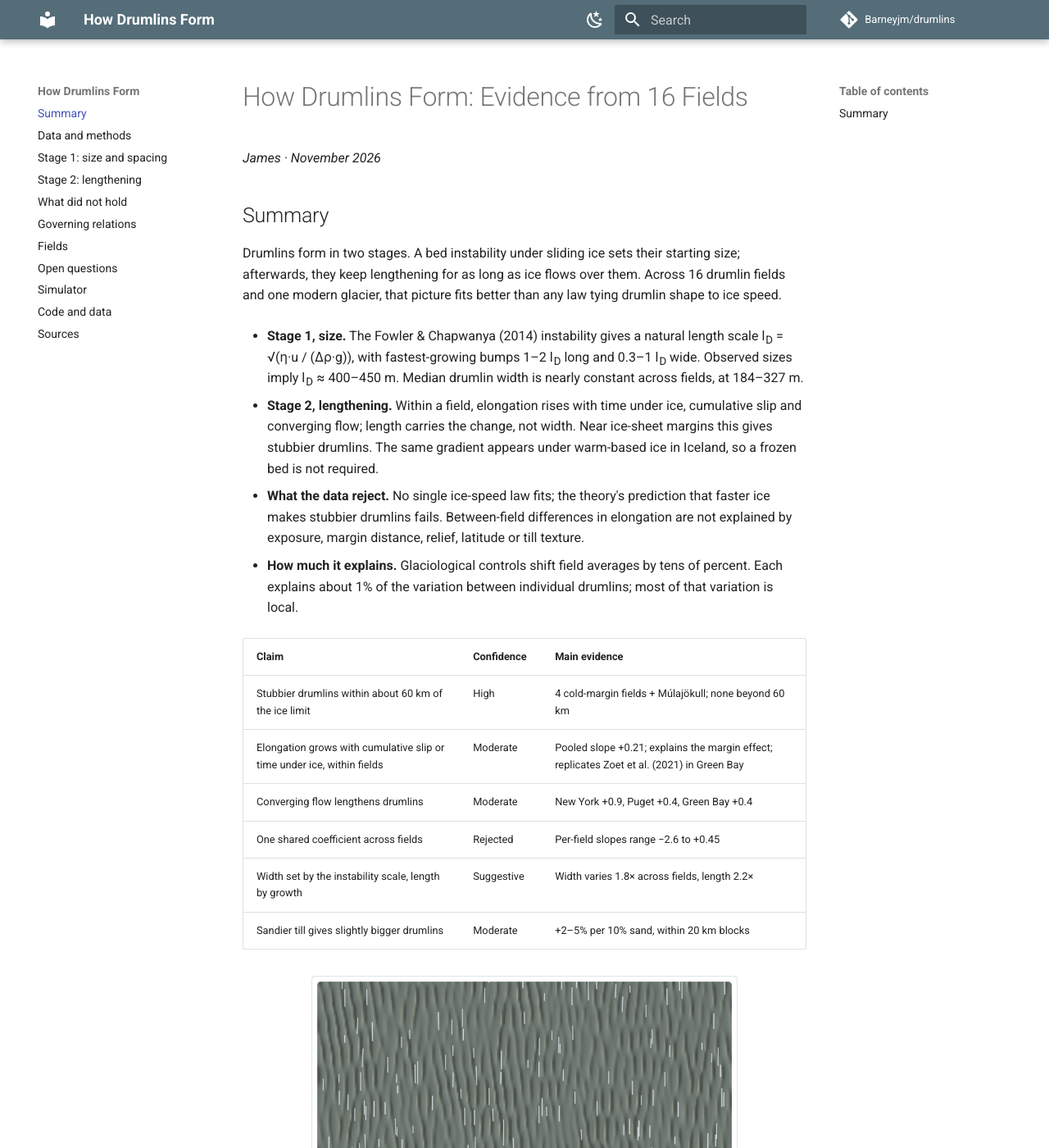
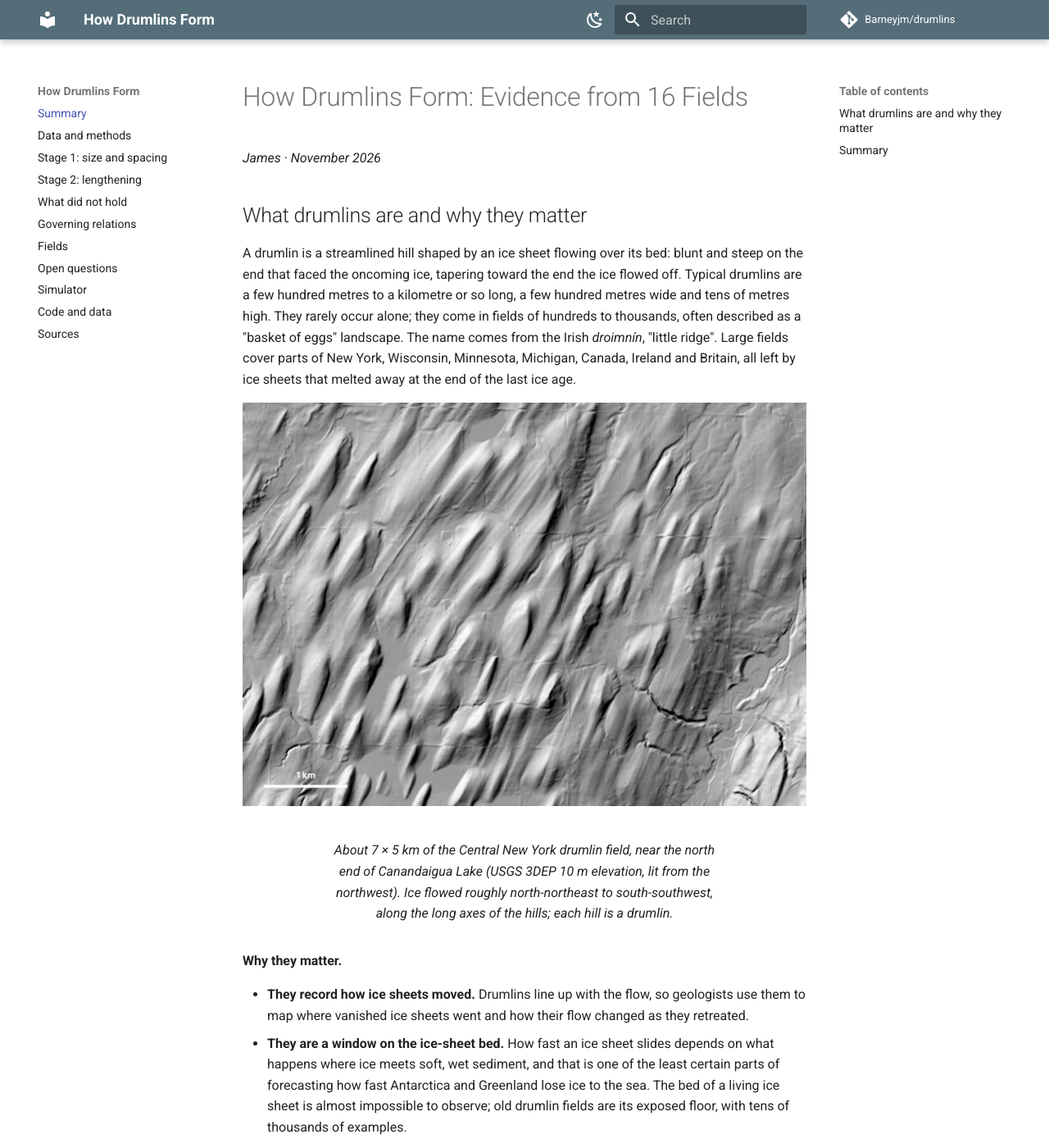
Before and after one commit to Barneyjm/drumlins, an MkDocs documentation site: the page built from docs/index.md, in a window 1280 px wide and 1400 px high. Shown: the whole window at 82% size. Built offline with MkDocs 1.6.1 and Material for MkDocs 9.7.7, drawn with Linux system fonts in a browser that asks for light colours; comment, search, counter and statistics services are not loaded; some of the changed text lies outside the part shown.

Commit message:
Add a what-drumlins-are and why-it-matters introduction
Co-Authored-By: Claude Opus 5.5 <noreply@anthropic.com>
Claude-Session: https://claude.ai/code/session_017NsMUQrR896KncvLPx4HsB

```diff
--- a/docs/index.md
+++ b/docs/index.md
@@ -1,6 +1,23 @@
 # How Drumlins Form: Evidence from 16 Fields
 
 *James · November 2026*
+
+## What drumlins are and why they matter
+
+A drumlin is a streamlined hill shaped by an ice sheet flowing over its bed: blunt and steep on the end that faced the oncoming ice, tapering toward the end the ice flowed off. Typical drumlins are a few hundred metres to a kilometre or so long, a few hundred metres wide and tens of metres high. They rarely occur alone; they come in fields of hundreds to thousands, often described as a "basket of eggs" landscape. The name comes from the Irish *droimnín*, "little ridge". Large fields cover parts of New York, Wisconsin, Minnesota, Michigan, Canada, Ireland and Britain, all left by ice sheets that melted away at the end of the last ice age.
+
+<figure markdown="span">
+  ![Hillshade of drumlins in the Central New York field](assets/ny_hillshade.jpg)
+  <figcaption>About 7 × 5 km of the Central New York drumlin field, near the north end of Canandaigua Lake (USGS 3DEP 10 m elevation, lit from the northwest). Ice flowed roughly north-northeast to south-southwest, along the long axes of the hills; each hill is a drumlin.</figcaption>
+</figure>
+
+**Why they matter.**
+
+- **They record how ice sheets moved.** Drumlins line up with the flow, so geologists use them to map where vanished ice sheets went and how their flow changed as they retreated.
+- **They are a window on the ice-sheet bed.** How fast an ice sheet slides depends on what happens where ice meets soft, wet sediment, and that is one of the least certain parts of forecasting how fast Antarctica and Greenland lose ice to the sea. The bed of a living ice sheet is almost impossible to observe; old drumlin fields are its exposed floor, with tens of thousands of examples.
+- **How they form is still unsolved.** Geologists have argued about it since the 1800s. Drumlins can be made of till, gravel or bedrock, so their contents alone do not settle it. Theories range from ice moulding soft sediment to meltwater floods to a bed instability, like ripples in sand, that grows bumps of a preferred size.
+
+This study tests that last idea, and what happens after the bumps form, against drumlin shapes measured across 16 fields on three continents.
 
 ## Summary
 
```
Also changed, not shown: docs/assets/ny_hillshade.jpg (added).
